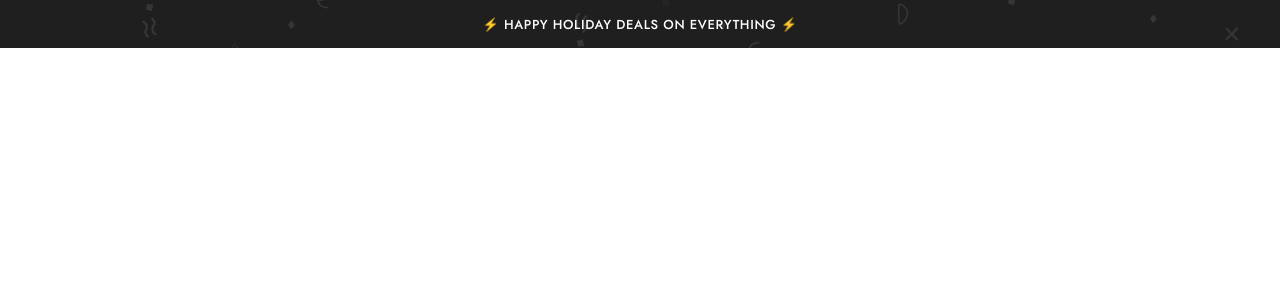
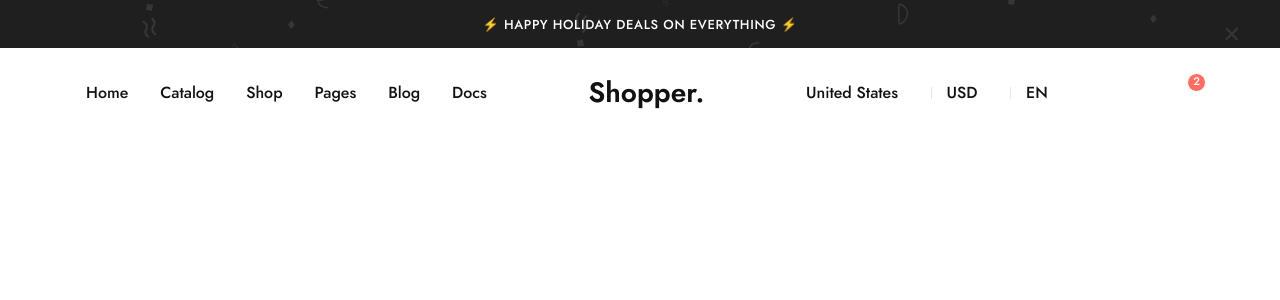
Before and after one commit to cwanjiru/bluePearl-frontend, an Angular app: page / in a window 1280 px wide. Shown: the top 300 px of the page. Built offline with nearby package versions, Linux system fonts and the light colour scheme; a web font is replaced by a local one.

Commit message:
Include the HeaderComponent.

```diff
--- a/src/app/homepage/homepage.component.html
+++ b/src/app/homepage/homepage.component.html
@@ -9,3 +9,4 @@
  <link rel="stylesheet" href="/assets/css/theme.min.css">
 
 <bpl-deals></bpl-deals>
+<bpl-header></bpl-header>
```
